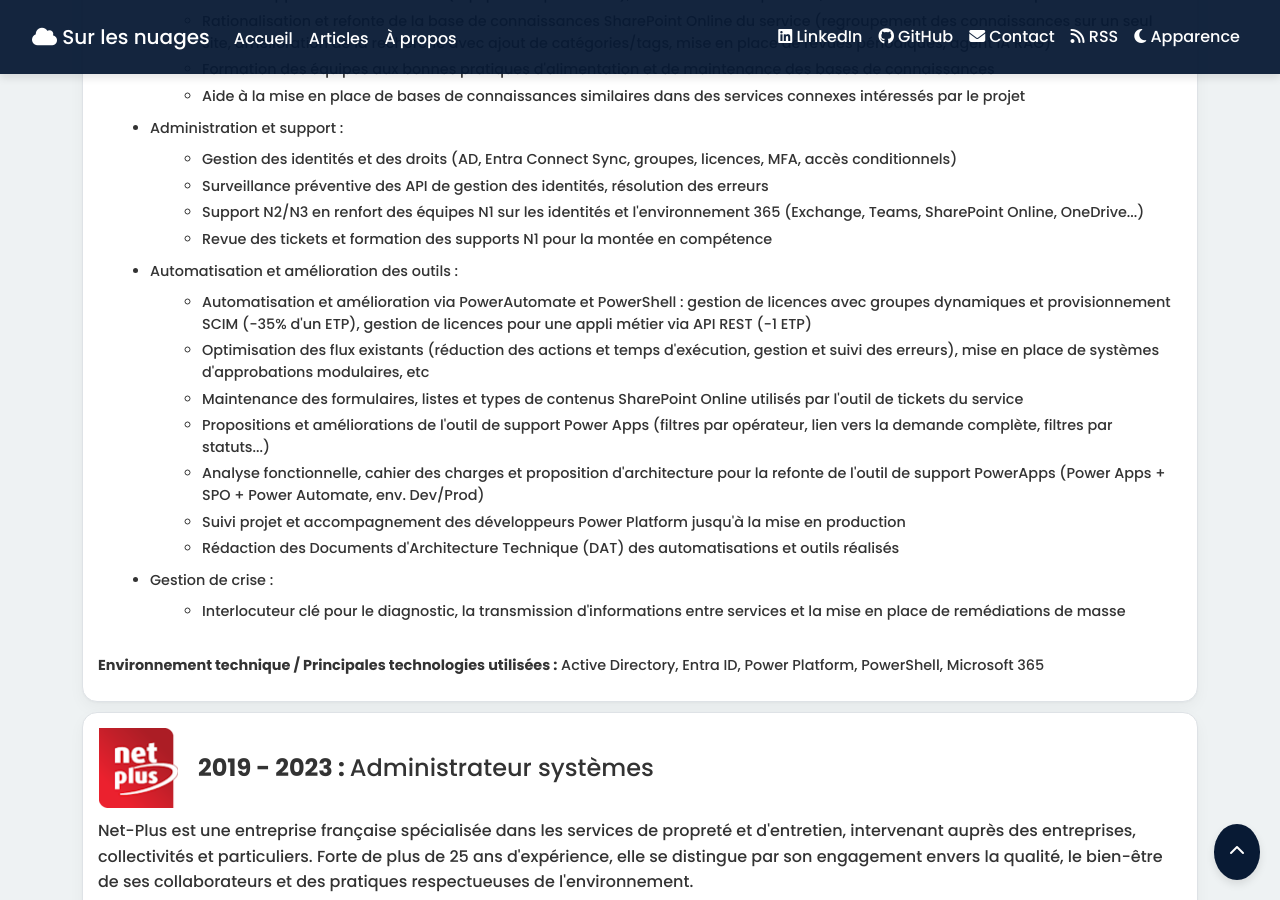
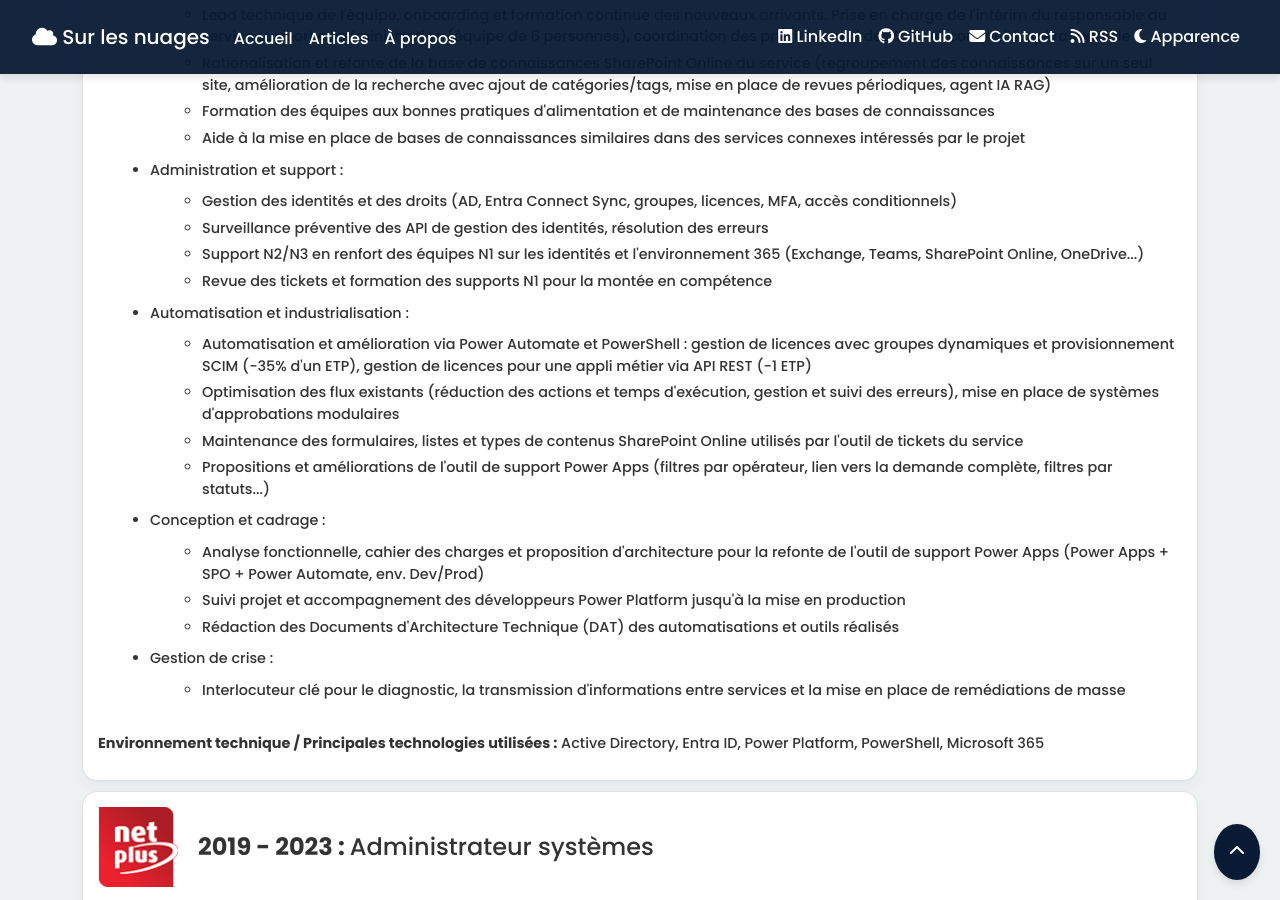
Before and after one commit to Arnaud-Ferriere/SurLesNuages, a Jekyll site: the page built from about.html, in a window 1280 px wide and 900 px high, scrolled down 2324 px. Built offline with Jekyll 4.4.1, drawn with Linux system fonts in a browser that asks for light colours; some of the changed text lies outside the part shown.

Commit message:
content(cv): refresh role, tagline, skills, experiences and CV contact info
- author.yml: tightens role to "Consultant Microsoft 365, Identité et
  Automatisation", reorders tagline accordingly, and adds location,
  mobility, phone, linkedin_display + a comment documenting that the
  new fields are only ever rendered in the print-only block.

- skills.yml: rewrites entries with broader scope (governance, hybrid
  AD/Entra, M365 security with Defender/Purview, design & technical
  writing) and merges some duplicates.

- experiences.yml: splits the Metsys / Groupe La Poste responsibility
  block into two cleaner categories (industrialisation vs design),
  fixes "PowerAutomate"/"PowerApps" casing to "Power Automate" /
  "Power Apps".

- README.md: tighter framing, link to the toolkit-surlesnuages repo,
  third-party license pointer, friendlier "report an issue" section.

Co-Authored-By: Claude Opus 4.7 (1M context) <noreply@anthropic.com>

```diff
--- a/_data/experiences.yml
+++ b/_data/experiences.yml
@@ -33,13 +33,15 @@
             - "Surveillance préventive des API de gestion des identités, résolution des erreurs"
             - "Support N2/N3 en renfort des équipes N1 sur les identités et l'environnement 365 (Exchange, Teams, SharePoint Online, OneDrive...)"
             - "Revue des tickets et formation des supports N1 pour la montée en compétence"
-        - category: "Automatisation et amélioration des outils"
+        - category: "Automatisation et industrialisation"
           items:
-            - "Automatisation et amélioration via PowerAutomate et PowerShell : gestion de licences avec groupes dynamiques et provisionnement SCIM (-35% d'un ETP), gestion de licences pour une appli métier via API REST (-1 ETP)"
-            - "Optimisation des flux existants (réduction des actions et temps d'exécution, gestion et suivi des erreurs), mise en place de systèmes d'approbations modulaires, etc"
+            - "Automatisation et amélioration via Power Automate et PowerShell : gestion de licences avec groupes dynamiques et provisionnement SCIM (-35% d'un ETP), gestion de licences pour une appli métier via API REST (-1 ETP)"
+            - "Optimisation des flux existants (réduction des actions et temps d'exécution, gestion et suivi des erreurs), mise en place de systèmes d'approbations modulaires"
             - "Maintenance des formulaires, listes et types de contenus SharePoint Online utilisés par l'outil de tickets du service"
             - "Propositions et améliorations de l'outil de support Power Apps (filtres par opérateur, lien vers la demande complète, filtres par statuts...)"
-            - "Analyse fonctionnelle, cahier des charges et proposition d'architecture pour la refonte de l'outil de support PowerApps (Power Apps + SPO + Power Automate, env. Dev/Prod)"
+        - category: "Conception et cadrage"
+          items:
+            - "Analyse fonctionnelle, cahier des charges et proposition d'architecture pour la refonte de l'outil de support Power Apps (Power Apps + SPO + Power Automate, env. Dev/Prod)"
             - "Suivi projet et accompagnement des développeurs Power Platform jusqu'à la mise en production"
             - "Rédaction des Documents d'Architecture Technique (DAT) des automatisations et outils réalisés"
         - category: "Gestion de crise"
```
Also changed, not shown: _data/author.yml (+9 -2 lines), _data/skills.yml (+8 -5 lines).
